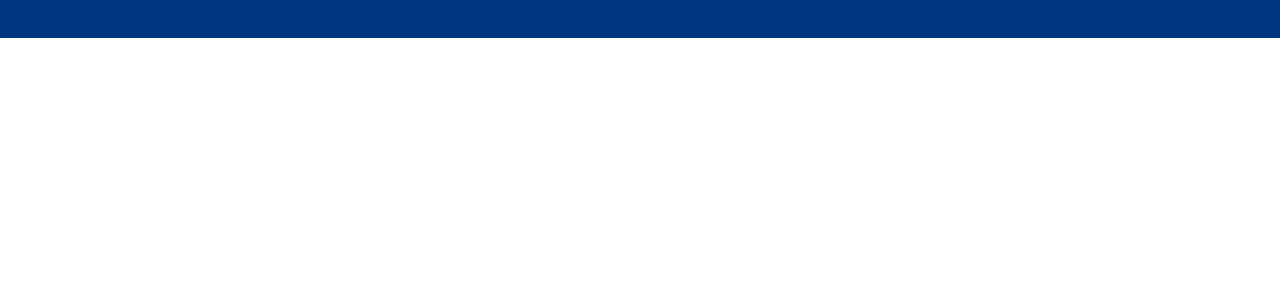
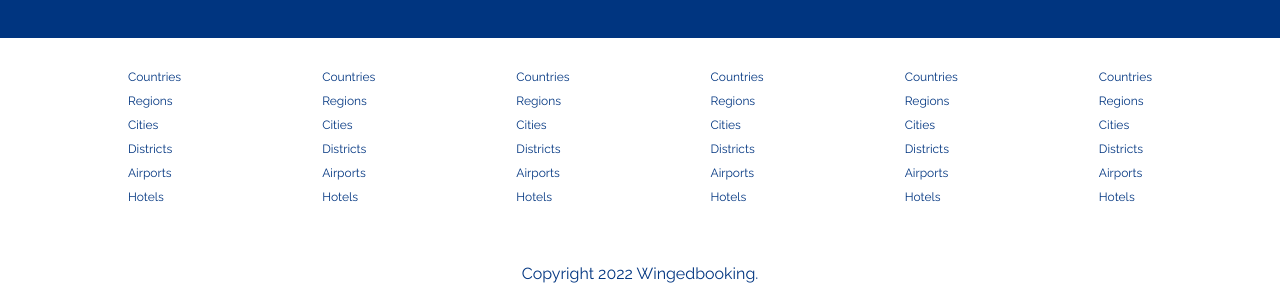
Before and after one commit to witehound/booking-app-client, a React (Vite) app: page / in a window 1280 px wide. Shown: the part 1602-1898 px from the top of the page. Before the commit the page ends 1640 px from the top, so only its background shows below. Built offline with nearby package versions, Linux system fonts and the light colour scheme.

Commit message:
completed footer component jsx layout

```diff
--- /dev/null
+++ b/src/Components/Footer/Footer.css
@@ -0,0 +1,30 @@
+.footer {
+  width: 100%;
+  font-size: 12px;
+  display: flex;
+  align-items: center;
+  justify-content: center;
+  margin-top: 2rem;
+  flex-direction: column;
+}
+
+.footerlists {
+  display: flex;
+  width: 100%;
+  max-width: 1024px;
+  justify-content: space-between;
+  margin-bottom: 50px;
+}
+
+.footerlistitem {
+  list-style: none;
+  margin-bottom: 10px;
+  color: #003580;
+  cursor: pointer;
+}
+
+.footertext {
+  margin-bottom: 1rem;
+  font-size: medium;
+  color: #003580;
+}
--- /dev/null
+++ b/src/Components/Footer/Footer.jsx
@@ -0,0 +1,62 @@
+import React from "react";
+import "./Footer.css";
+
+const Footer = () => {
+  return (
+    <div className="footer">
+      <div className="footerlists">
+        <ul className="footerlist">
+          <li className="footerlistitem">Countries</li>
+          <li className="footerlistitem">Regions</li>
+          <li className="footerlistitem">Cities</li>
+          <li className="footerlistitem">Districts</li>
+          <li className="footerlistitem">Airports</li>
+          <li className="footerlistitem">Hotels</li>
+        </ul>
+        <ul className="footerlist">
+          <li className="footerlistitem">Countries</li>
+          <li className="footerlistitem">Regions</li>
+          <li className="footerlistitem">Cities</li>
+          <li className="footerlistitem">Districts</li>
+          <li className="footerlistitem">Airports</li>
+          <li className="footerlistitem">Hotels</li>
+        </ul>
+        <ul className="footerlist">
+          <li className="footerlistitem">Countries</li>
+          <li className="footerlistitem">Regions</li>
+          <li className="footerlistitem">Cities</li>
+          <li className="footerlistitem">Districts</li>
+          <li className="footerlistitem">Airports</li>
+          <li className="footerlistitem">Hotels</li>
+        </ul>
+        <ul className="footerlist">
+          <li className="footerlistitem">Countries</li>
+          <li className="footerlistitem">Regions</li>
+          <li className="footerlistitem">Cities</li>
+          <li className="footerlistitem">Districts</li>
+          <li className="footerlistitem">Airports</li>
+          <li className="footerlistitem">Hotels</li>
+        </ul>
+        <ul className="footerlist">
+          <li className="footerlistitem">Countries</li>
+          <li className="footerlistitem">Regions</li>
+          <li className="footerlistitem">Cities</li>
+          <li className="footerlistitem">Districts</li>
+          <li className="footerlistitem">Airports</li>
+          <li className="footerlistitem">Hotels</li>
+        </ul>{" "}
+        <ul className="footerlist">
+          <li className="footerlistitem">Countries</li>
+          <li className="footerlistitem">Regions</li>
+          <li className="footerlistitem">Cities</li>
+          <li className="footerlistitem">Districts</li>
+          <li className="footerlistitem">Airports</li>
+          <li className="footerlistitem">Hotels</li>
+        </ul>
+      </div>
+      <div className="footertext">Copyright 2022 Wingedbooking.</div>
+    </div>
+  );
+};
+
+export default Footer;
--- a/src/Components/index.js
+++ b/src/Components/index.js
@@ -4,5 +4,14 @@ import Featured from "./Featured/Featured";
 import PropertyList from "./PropretyList/PropertyList";
 import FeaturedProperties from "./FeaturedProperties/FeaturedProperties";
 import MailList from "./MailList/MailList";
+import Footer from "./Footer/Footer";
 
-export { Navbar, Header, Featured, PropertyList, FeaturedProperties, MailList };
+export {
+  Navbar,
+  Header,
+  Featured,
+  PropertyList,
+  FeaturedProperties,
+  MailList,
+  Footer,
+};
--- a/src/Pages/Home/Home.jsx
+++ b/src/Pages/Home/Home.jsx
@@ -7,6 +7,7 @@ import {
   PropertyList,
   FeaturedProperties,
   MailList,
+  Footer,
 } from "../../Components";
 
 const Home = () => {
@@ -22,6 +23,7 @@ const Home = () => {
         <FeaturedProperties />
         <MailList />
       </div>
+      <Footer />
     </>
   );
 };
```
Also changed, not shown: src/Pages/List/List.css (added).
